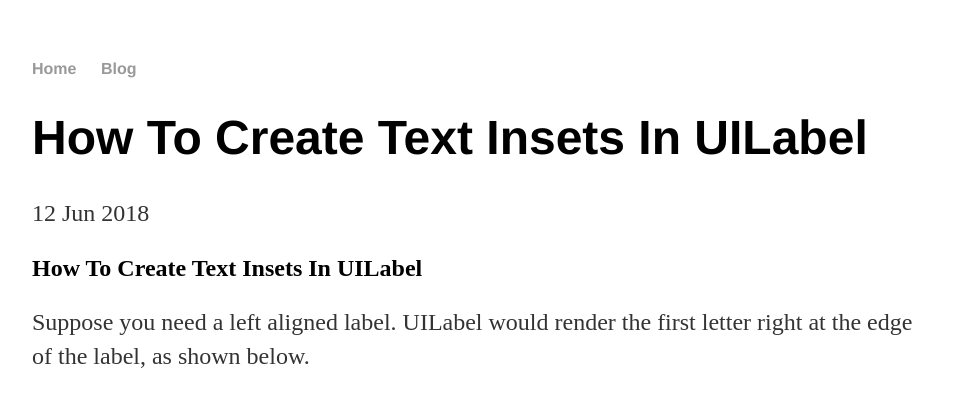
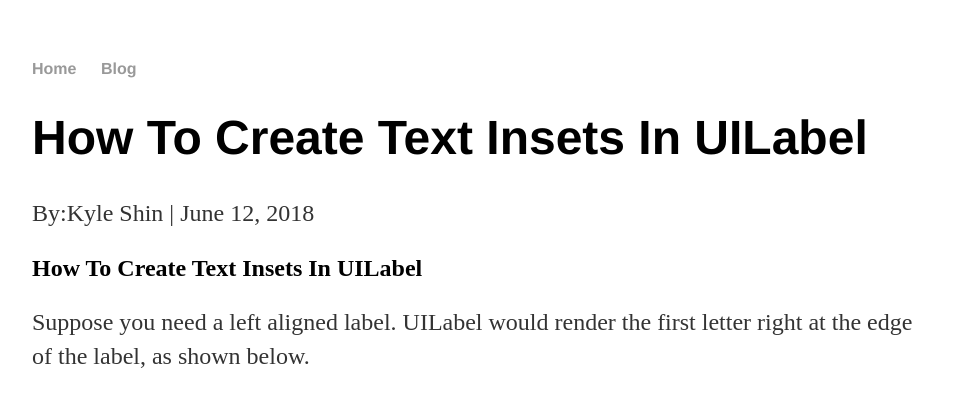
Before and after one commit to kyleshin/kyleshin.github.io, a Jekyll site: the page built from _posts/2018-06-12-iOS-Swift-UILabel-Text-Insets.md, in a window 1280 px wide. Shown: the top 395 px of the page, without its empty margins (160-1119 px from the left). Built offline with Jekyll 4.4.1, drawn with Linux system fonts in a browser that asks for light colours.

Commit message:
updated format

```diff
--- a/_layouts/post.html
+++ b/_layouts/post.html
@@ -2,7 +2,7 @@
 layout: default
 ---
 <h1>{{ page.title }}</h1>
-<p class="meta">{{ page.date | date_to_string }}</p>
+<p class="meta">By:{{ page.author }} | {{ page.date | date: '%B %d, %Y' }}</p>
 
 <div class="post">
   {{ content }}
--- a/_posts/2018-06-12-iOS-Swift-UILabel-Text-Insets.md
+++ b/_posts/2018-06-12-iOS-Swift-UILabel-Text-Insets.md
@@ -2,6 +2,7 @@
 layout: post
 title: "How To Create Text Insets In UILabel"
 date: 2018-06-12
+author: Kyle Shin
 comments: false
 ---
 ## How To Create Text Insets In UILabel
```
Also changed, not shown: _posts/2018-05-18-kyleshin-site-first-blog-post.md (+1 -0 lines), _posts/2018-06-05-github-pages-custom-domain-name.md (+1 -0 lines).
